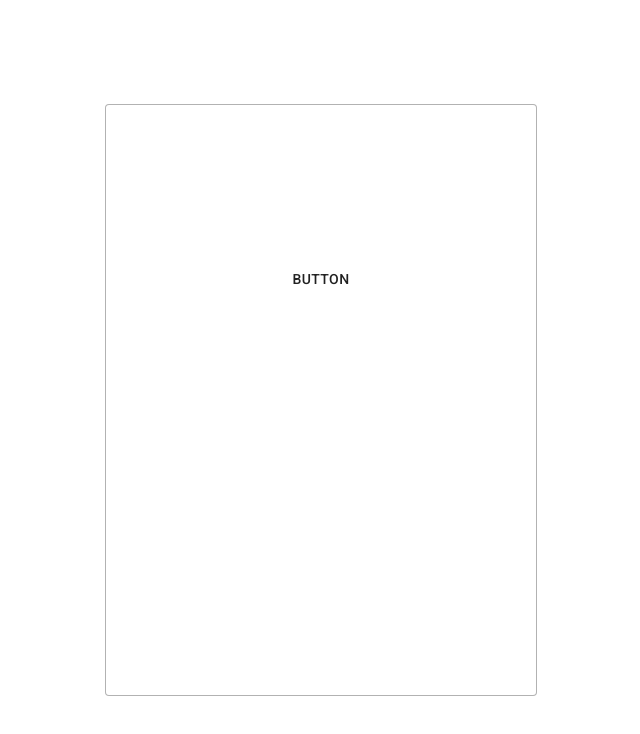
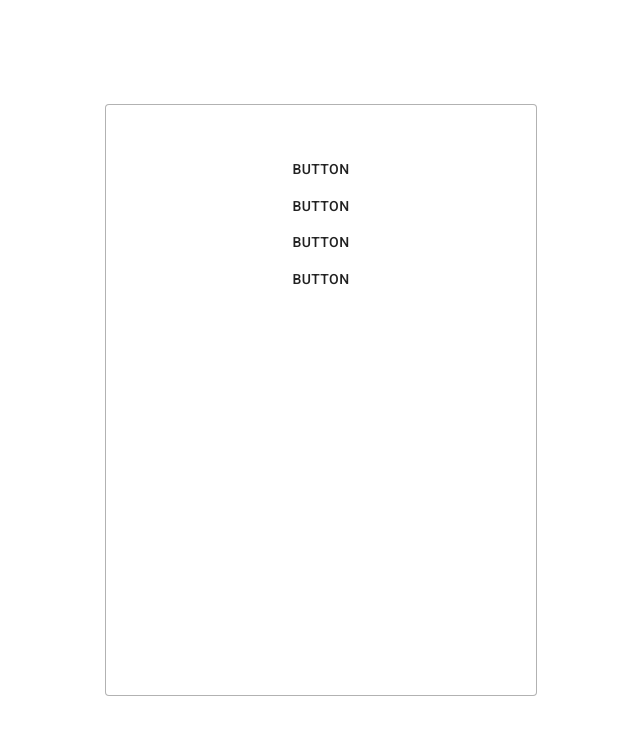
Before and after one commit to Mizuno223/chatbot, a React (Create React App) app: page / in a window 1280 px wide. Shown: the top 734 px of the page, without its empty margins (319-959 px from the left). Built offline with nearby package versions, Linux system fonts and the light colour scheme.

Commit message:
Add: Answers

```diff
--- a/src/compornents/AnswersList.jsx
+++ b/src/compornents/AnswersList.jsx
@@ -5,6 +5,9 @@ const AnswersList = () => {
     return (
         <div className="c-grid__answer">
             <Answer />
+            <Answer />
+            <Answer />
+            <Answer />
         </div>
     )
 }
```
